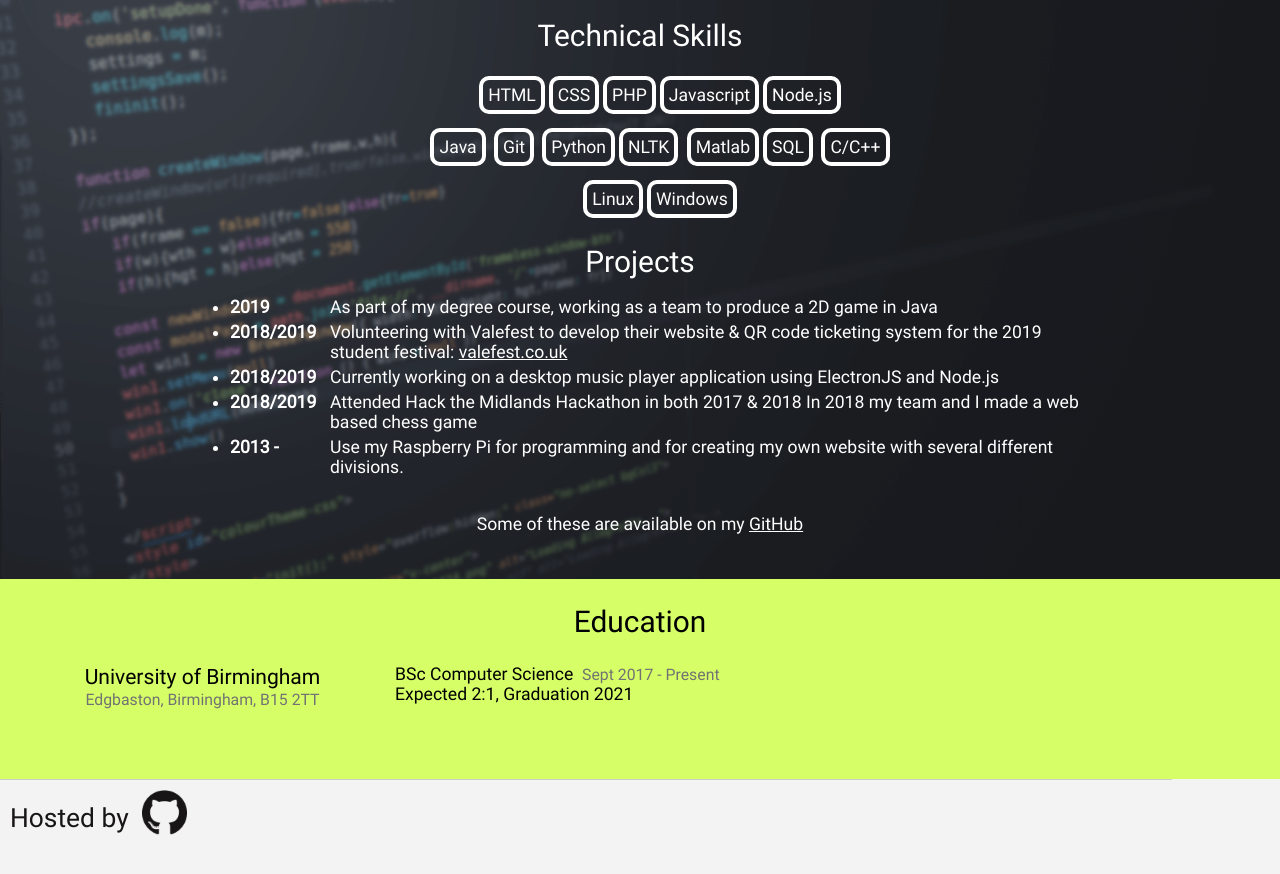
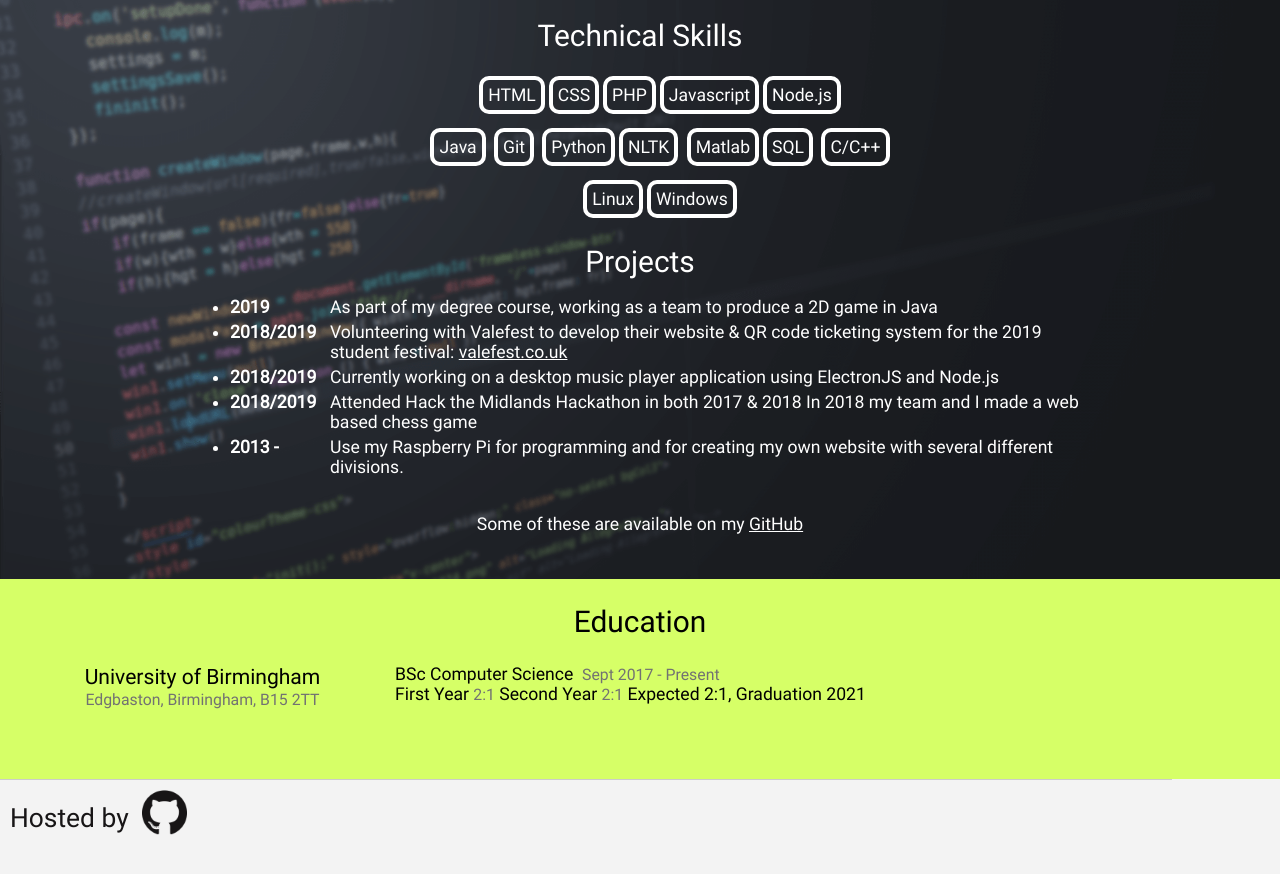
Before and after one commit to dcdanny/dcdanny.github.io, a Jekyll site: the page built from index.md, in a window 1280 px wide and 900 px high, scrolled down 1163 px. Shown: the top 874 px of the window. Built offline with Jekyll 4.4.1, drawn with Linux system fonts in a browser that asks for light colours.

Commit message:
Added first and second year grades to main page

```diff
--- a/_layouts/homeq.html
+++ b/_layouts/homeq.html
@@ -105,6 +105,8 @@ function genCon(){
 		<div style="margin: 5px;">
 			<span style="">BSc Computer Science</span>&nbsp;
 			<span class="subText">Sept 2017 - Present</span><br>
+			<span>First Year</span> <span class="subText">2:1</span>
+			<span>Second Year</span> <span class="subText">2:1</span>
 			<span class="">Expected 2:1, Graduation 2021</span><br>
 		</div>
 	</div>
```
